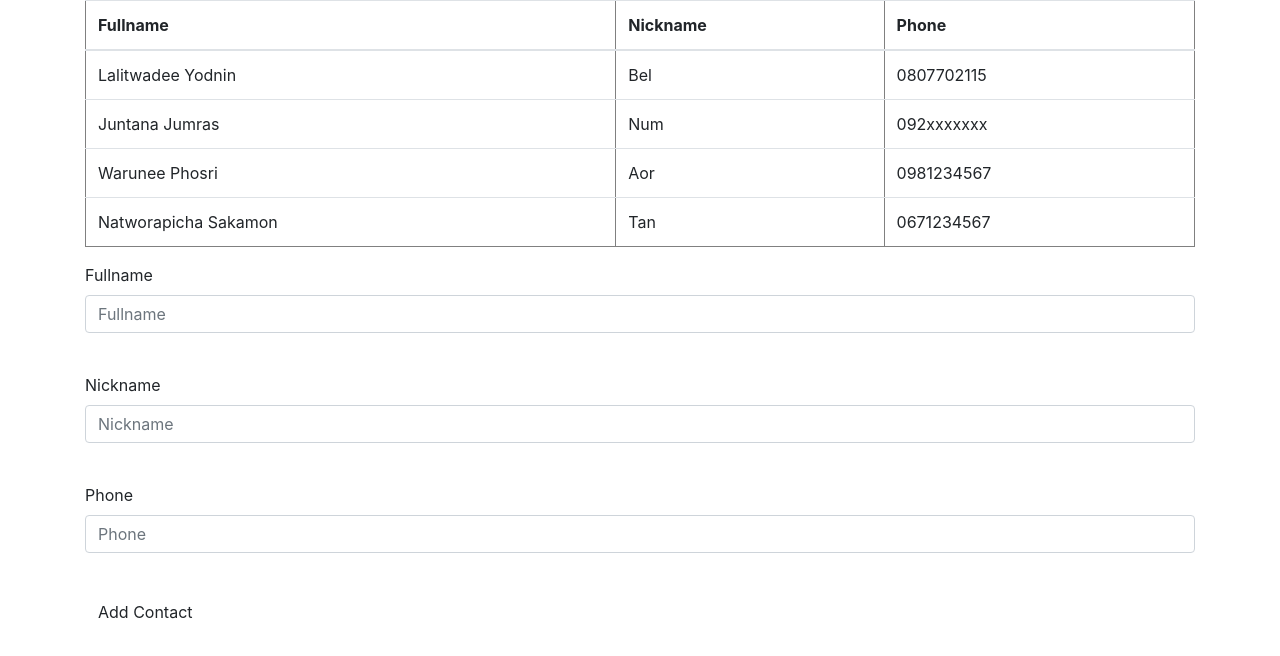
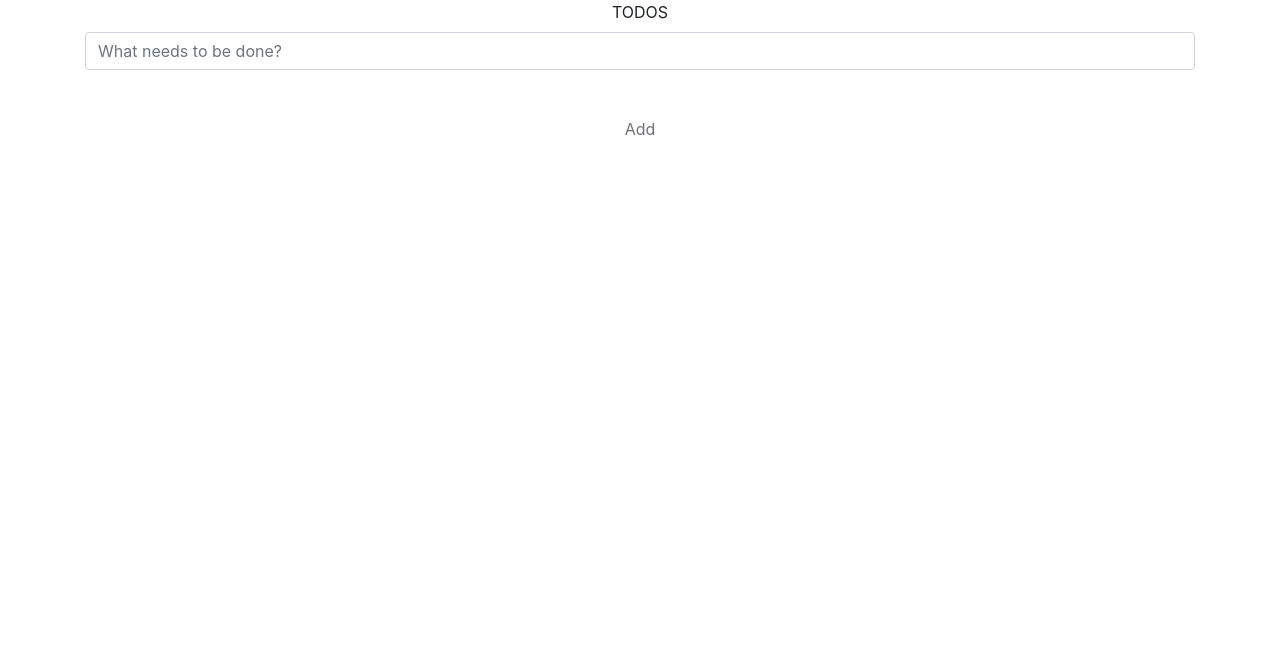
Before and after one commit to lalitwadee-y/todos, a website: page index.html in a window 1280 px wide. Drawn offline with nearby package versions, Linux system fonts and the light colour scheme.

Commit message:
เพิ่มช่องสำหรับกรอกข้อมูลและปุ่มกด

```diff
--- a/index.html
+++ b/index.html
@@ -1,49 +1,19 @@
 <!DOCTYPE html>
-<html ng-app="Contactapp"><!เพื่อให้รู้ว่าเป็น amgular js app>
+<html ng-app="Contactapp">
   <head>
     <meta charset="utf-8">
     <title>Welcome angular JS </title>
-        <link href="node_modules/bootstrap/dist/css/bootstrap.min.css" rel="stylesheet"><!แค่แสดงผลbootstrap ใส่แค่นี้ก็พอนะ>
+        <link href="node_modules/bootstrap/dist/css/bootstrap.min.css" rel="stylesheet">
   </head>
   <body ng-controller = "ListContactController">
     <div class = "container">
-      <div ng-controller = "ListContactController">
-        <table border = '1' class="table table-hover">
-          <thead>
-            <tr>
-              <th>Fullname</th>
-              <th>Nickname</th>
-              <th>Phone</th>
-            </tr>
-          </thead>
-
-          <tbody>
-          <tr ng-repeat="contact in contacts"> <!contact = ชื่ื่อตัวแปรของ loop, contacts =array ของ app.js>
-            <td>{{ contact.fullname }}</td>
-            <td>{{ contact.nickname }}</td>
-            <td>{{ contact.phone }}</td>
-          </tr>
-        </tbody>
-      </table>
-
-    </div>
             <div ng-controller = "AddContactController">
               <form name="contactForm">
                 <div class="form-group">
-          <label for="fullname">Fullname </label>
-          <input type="text" name="fullname" class="form-control" id placeholder="Fullname" ng-model = "fullname"><br/>
+                  <center><label for="message">TODOS </label><br/></center>
+                  <input type="text" name="message" class="form-control" placeholder="What needs to be done?" ng-model = "message"  required><br/>
                 </div>
-        <div class="form-group">
-          <label for="nickname">Nickname </label>
-          <input type="text" name="fullname" class="form-control" id placeholder="Nickname" ng-model = "nickname"><br/>
-        </div>
-        <div class="form-group">
-          <label for="phone">Phone </label>
-          <input type="text" name="phone" class="form-control" id placeholder="Phone" ng-model = "phone"><br/>
-        </div>
-        <button class="btn btn-default" type="button" ng-click="add()">Add Contact</button>
-        <!-- <button ng-click="save()"> Add Contact</button>
-        <button type="button" class="btn btn-primary" name="button"> Start Engine</button>-->
+                <center><button class="btn btn-default" type="button" ng-click="add()" ng-disabled="contactForm.$invalid">Add </button></center>
               </form>
             </div>
   </div>
```
Lines whose indentation alone changed are shown as unchanged.
